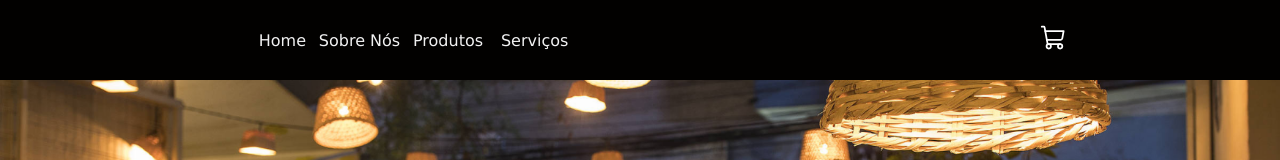
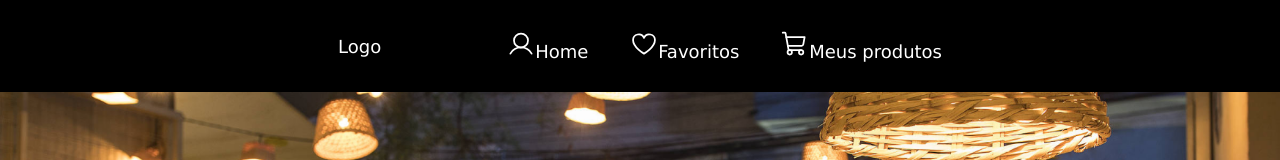
Before and after one commit to HenriqueCDS/ecommerce-custom, a React (Create React App) app: page / in a window 1280 px wide. Shown: the top 160 px of the page. Built offline with nearby package versions, Linux system fonts and the light colour scheme.

Commit message:
Update: cabecalho e css.

```diff
--- /dev/null
+++ b/src/componentes/Header/CabecalhoLink/CabecalhoLink.module.css
@@ -0,0 +1,8 @@
+.link {
+    color: white;
+    font-size: 18px;
+    font-weight: 400;
+    padding: 1em;
+    text-decoration: none;
+    justify-items: center;
+}
--- /dev/null
+++ b/src/componentes/Header/CabecalhoLink/index.js
@@ -0,0 +1,11 @@
+import React from 'react'
+import styles from "./CabecalhoLink.module.css"
+import { Link } from 'react-router-dom'
+
+export default function CabecalhoLink({url, children}) {
+  return (
+    <Link to={url} className={styles.link}>
+      {children}
+    </Link>
+  )
+}
--- a/src/componentes/Header/header.module.css
+++ b/src/componentes/Header/header.module.css
@@ -1,34 +1,8 @@
-.navbar{
-
-    display: flex;
-    height: 80px;
-    background-color:var(--color1);
-    align-items: center;
-    justify-content:space-around;
-
-
-  }
-
-  .navbar li {
-
-    display: inline;
-    margin:  0.4rem;
-    text-decoration: none;
-
-  }
-
-  .link {
-    color: #f1f1f1;
-    text-decoration: none;
-    cursor: pointer;
-
-
-  }
-
-  .shopCart{
-    display: flex;
-
-    align-items: center;
-    color: #f1f1f1;
-    transition: 1s ease-in-out;
-  }
+.cabecalho {
+  display: flex;
+  justify-content: space-between;
+  align-items: center;
+  padding: 1.1em 20em;
+  background-color: black;
+  color: red;
+}
--- a/src/componentes/Header/index.js
+++ b/src/componentes/Header/index.js
@@ -1,59 +1,35 @@
 // components/Header.js
 import React from 'react';
 import header from './header.module.css';
-import { Link } from 'react-router-dom';
-import { ShoppingCart  } from 'phosphor-react';
-import { useContext } from 'react';
+import { Heart, ShoppingCart, User } from 'phosphor-react';
 import { useCarrinhoContext } from '../../contextos/carrinho';
+import CabecalhoLink from './CabecalhoLink'
 
 function Header() {
 
   const { quantidadeProdutos } = useCarrinhoContext();
+  console.log('carrinho:', quantidadeProdutos);
   return (
-    <header>
+    <header className={header.cabecalho}>
+      <CabecalhoLink to="/">
+        Logo
+      </CabecalhoLink>
+      <nav>
+        <CabecalhoLink url='/'> <User size={28} />
+          Home
+        </CabecalhoLink>
 
-      <nav className={header.navbar}>
+        <CabecalhoLink url='/'> <Heart size={28} />
+          Favoritos
+        </CabecalhoLink>
 
-        <div className={header.item1}>
-
-        <ul>
-            <li className={header.navbar}>
-              <Link className={header.link} to="/">Home</Link>
-            </li>
-            <li className={header.navbar}>
-              <Link className={header.link} to="/">Sobre Nós</Link>
-            </li>
-            <li className={header.navbar}>
-              <Link className={header.link} to="/">Produtos </Link>
-            </li>
-
-            <li>
-              <Link className={header.link} to="/">Serviços</Link>
-            </li>
-        </ul>
-        </div>
-
-
-        <div className={header.cart}>
-        <ul>
-            <li className={header.navbar}>
-              <div className={header.shopCart} >
-                <Link className={header.link} to="/cart"><ShoppingCart  size={28} color='white'/>
-
-                </Link>
-                <h4>{quantidadeProdutos==0?null:quantidadeProdutos}</h4>
-              </div>
-
-
-
-            </li>
-
-        </ul>
-        </div>
-
+        <CabecalhoLink url='/cart'> <ShoppingCart size={28} />
+        Meus produtos
+        </CabecalhoLink>
 
       </nav>
     </header>
+
   );
 }
 
```
